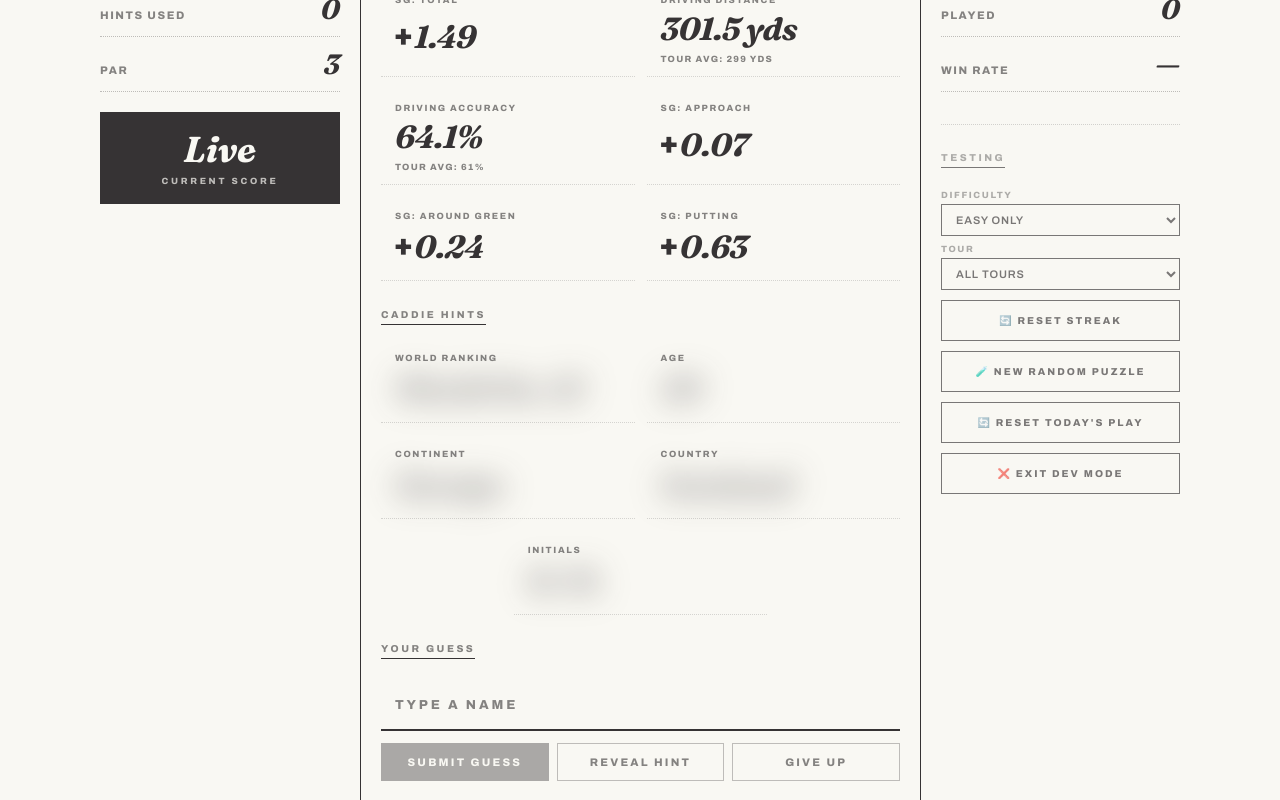
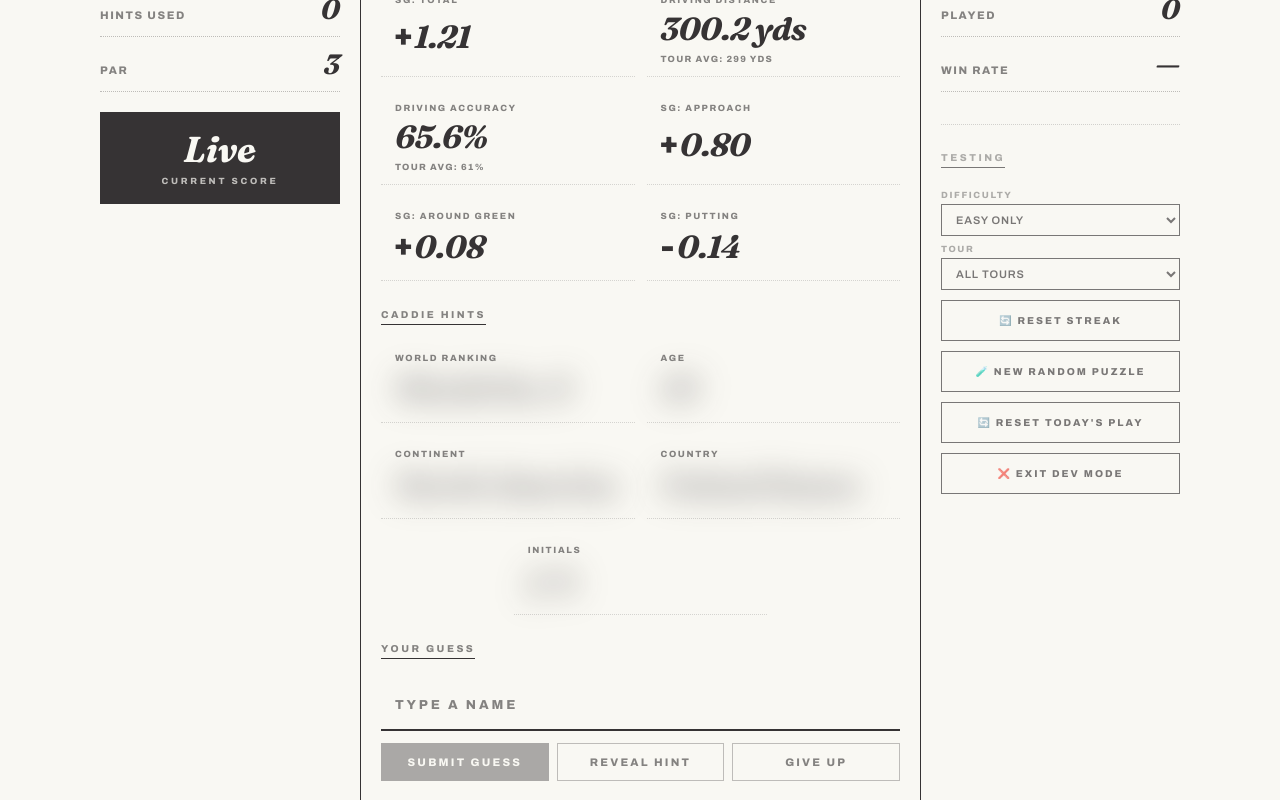
Before and after one commit to rosiekipling/pardle, a React (Vite) app: page / in a window 1280 px wide. Shown: the part 471-1271 px from the top of the page. Built offline with nearby package versions, Linux system fonts and the light colour scheme.

Commit message:
update hash for better randomisation

```diff
--- a/src/components/Game.tsx
+++ b/src/components/Game.tsx
@@ -53,6 +53,15 @@ const HINT_LABELS: Record<HintKey, string> = {
 const PAR_GUESSES = 3;
 
 const norm = (s: string) => s.toLowerCase().replace(/[,.]/g, "").trim();
+
+function dailyHash(iso: string): number {
+  let h = 2166136261;
+  for (let i = 0; i < iso.length; i++) {
+    h ^= iso.charCodeAt(i);
+    h = Math.imul(h, 16777619);
+  }
+  return Math.abs(h);
+}
 
 function getInitials(name: string): string {
   if (name.includes(",")) {
@@ -225,8 +234,7 @@ export default function Game() {
 
     if (overrideSeed === 0) {
       const iso = new Date().toISOString().slice(0, 10);
-      const hash = iso.split("").reduce((h, c) => h + c.charCodeAt(0), 0);
-      return picks[hash % picks.length];
+      return picks[dailyHash(iso) % picks.length];
     }
     return picks[Math.floor(Math.random() * picks.length)];
   }, [overrideSeed, difficultyFilter, tourFilter]);
```
